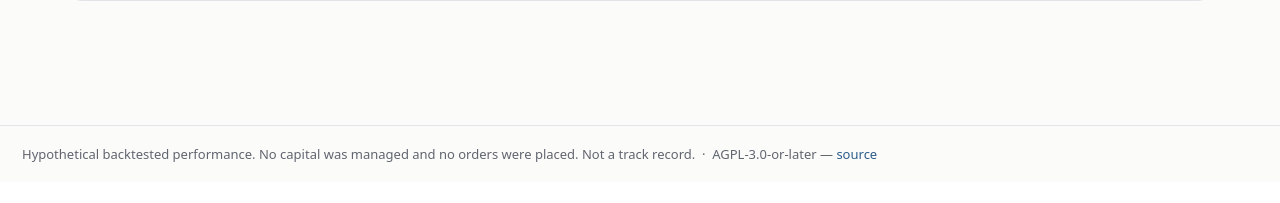
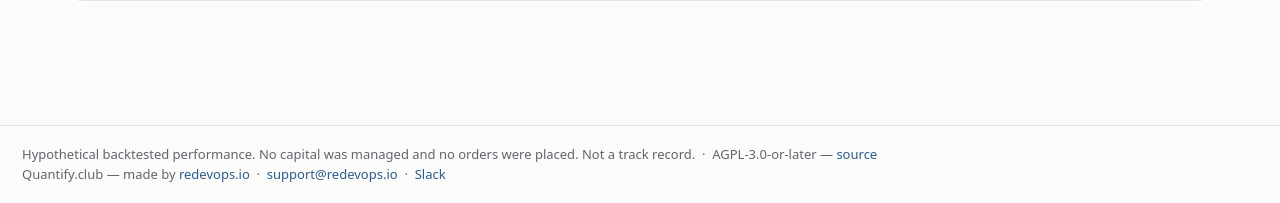
Before and after one commit to redevops-io/RAAAL, a Python web app: template src/web/templates/index.html in a window 1280 px wide. Shown: the part 704-907 px from the top of the page. Before the commit the page ends 866 px from the top, so only its background shows below. Run offline with Jinja, Linux system fonts and the light colour scheme; the template is opened without the code that fills it, so the values that code supplies are empty.

Commit message:
web: add "made by redevops.io" contact footer on quantify.club
Support email + Slack channel + the redevops.io link, alongside the existing
disclaimer/source line in the shared base template (covers every quantify.club page).

Co-Authored-By: Claude Opus 4.8 <noreply@anthropic.com>

```diff
--- a/src/web/templates/base.html
+++ b/src/web/templates/base.html
@@ -224,6 +224,10 @@ footer.site { border-top: 1px solid var(--line); margin-top: 40px; padding: 18px
   placed. Not a track record.
   &nbsp;·&nbsp; AGPL-3.0-or-later —
   <a href="https://github.com/redevops-io/RAAAL">source</a>
+  <br>
+  Quantify.club — made by <a href="https://redevops.io">redevops.io</a>
+  &nbsp;·&nbsp; <a href="mailto:support@redevops.io">support@redevops.io</a>
+  &nbsp;·&nbsp; <a href="https://redevopsio.slack.com/archives/C0C25E25PJ5">Slack</a>
 </footer>
 </body>
 </html>
```
